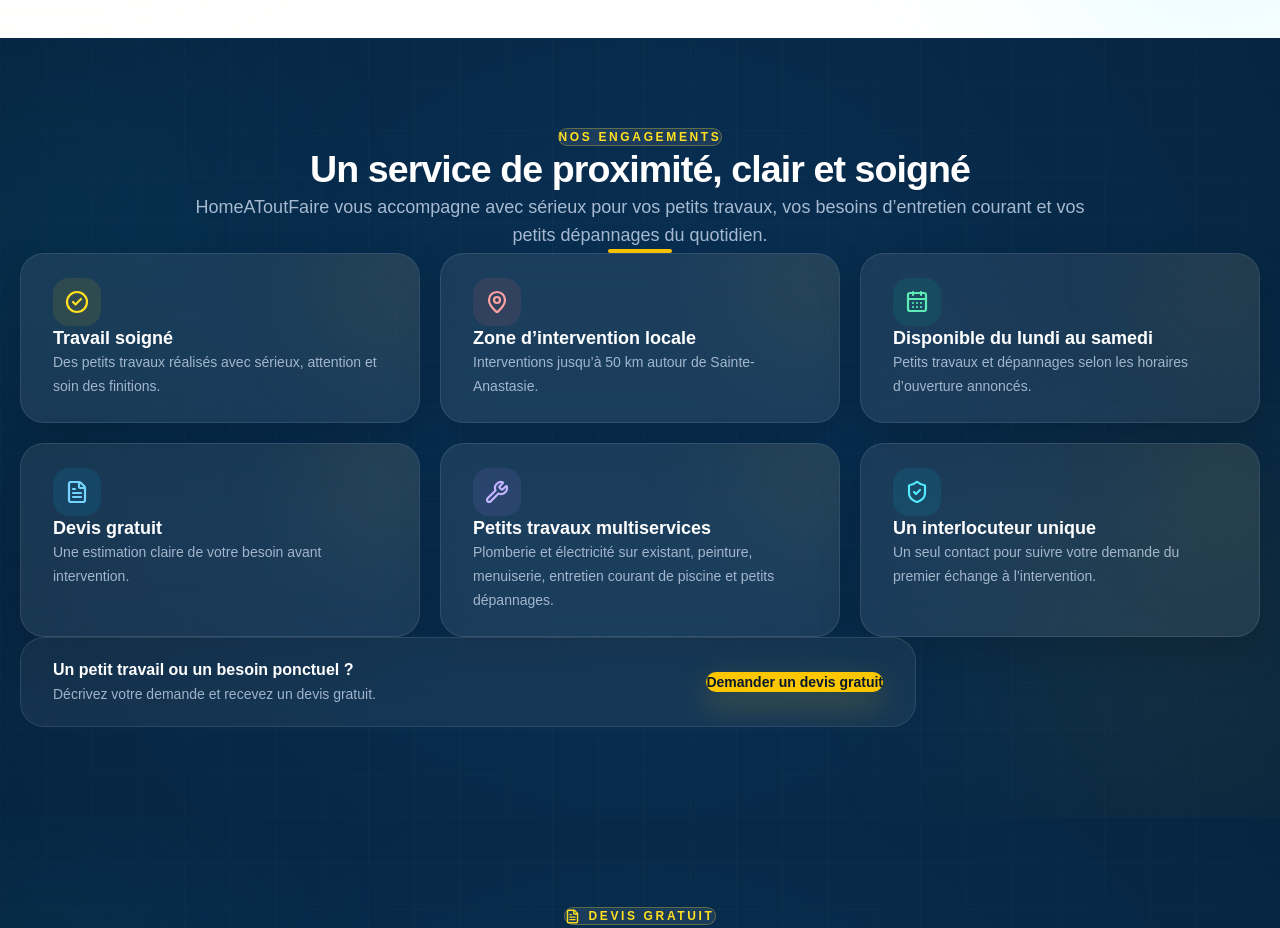
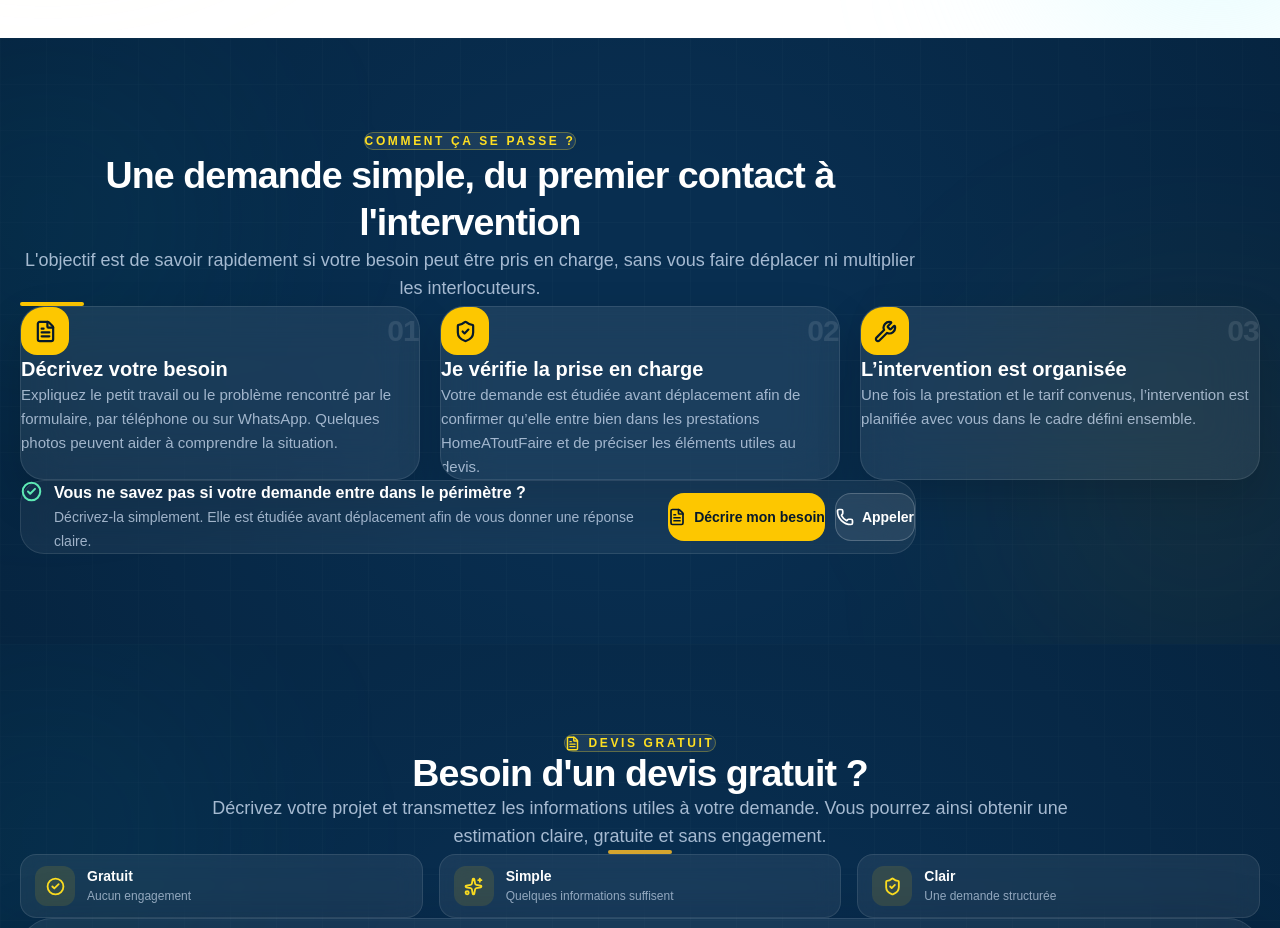
Before and after one commit to Thibal45/homeatoutfaire-premium, a Next.js app: page / in a window 1280 px wide. Shown: the part 4540-5468 px from the top of the page. Built offline with nearby package versions, Linux system fonts and the light colour scheme.

Commit message:
Clarification du parcours client
Remplace une section redondante par un parcours en trois étapes, avec accès direct au devis et à l’appel.

```diff
--- a/app/components/Stats.tsx
+++ b/app/components/Stats.tsx
@@ -2,10 +2,9 @@
 
 import { motion } from "framer-motion";
 import {
-  CalendarDays,
   CheckCircle2,
   FileText,
-  MapPin,
+  Phone,
   ShieldCheck,
   Wrench,
 } from "lucide-react";
@@ -22,65 +21,49 @@
   const analyticsWindow = window as GtagWindow;
 
   analyticsWindow.gtag?.("event", "click_quote", {
-    location: "stats",
+    location: "how_it_works",
   });
 }
 
-const commitments = [
+function trackPhoneClick() {
+  const analyticsWindow = window as GtagWindow;
+
+  analyticsWindow.gtag?.("event", "click_phone", {
+    contact_method: "phone",
+    location: "how_it_works",
+  });
+}
+
+const steps = [
   {
-    title: "Travail soigné",
+    number: "01",
+    title: "Décrivez votre besoin",
     description:
-      "Des petits travaux réalisés avec sérieux, attention et soin des finitions.",
-    icon: CheckCircle2,
-    iconClassName: "bg-yellow-400/10 text-yellow-300",
+      "Expliquez le petit travail ou le problème rencontré par le formulaire, par téléphone ou sur WhatsApp. Quelques photos peuvent aider à comprendre la situation.",
+    icon: FileText,
   },
   {
-    title: "Zone d’intervention locale",
+    number: "02",
+    title: "Je vérifie la prise en charge",
     description:
-      "Interventions jusqu’à 50 km autour de Sainte-Anastasie.",
-    icon: MapPin,
-    iconClassName: "bg-red-400/10 text-red-300",
+      "Votre demande est étudiée avant déplacement afin de confirmer qu’elle entre bien dans les prestations HomeAToutFaire et de préciser les éléments utiles au devis.",
+    icon: ShieldCheck,
   },
   {
-    title: "Disponible du lundi au samedi",
+    number: "03",
+    title: "L’intervention est organisée",
     description:
-      "Petits travaux et dépannages selon les horaires d’ouverture annoncés.",
-    icon: CalendarDays,
-    iconClassName: "bg-emerald-400/10 text-emerald-300",
-  },
-  {
-    title: "Devis gratuit",
-    description:
-      "Une estimation claire de votre besoin avant intervention.",
-    icon: FileText,
-    iconClassName: "bg-sky-400/10 text-sky-300",
-  },
-  {
-    title: "Petits travaux multiservices",
-    description:
-      "Plomberie et électricité sur existant, peinture, menuiserie, entretien courant de piscine et petits dépannages.",
+      "Une fois la prestation et le tarif convenus, l’intervention est planifiée avec vous dans le cadre défini ensemble.",
     icon: Wrench,
-    iconClassName: "bg-violet-400/10 text-violet-300",
-  },
-  {
-    title: "Un interlocuteur unique",
-    description:
-      "Un seul contact pour suivre votre demande du premier échange à l’intervention.",
-    icon: ShieldCheck,
-    iconClassName: "bg-cyan-400/10 text-cyan-300",
   },
 ];
 
 export default function Stats() {
   return (
     <section
-      id="engagements"
+      id="fonctionnement"
       className="relative overflow-hidden bg-[#082E50] py-16 text-white sm:py-20 lg:py-22"
     >
-      {/* =========================================================
-          FOND DÉCORATIF
-      ========================================================= */}
-
       <div
         aria-hidden="true"
         className="pointer-events-none absolute inset-0 overflow-hidden"
@@ -101,249 +84,118 @@
         <div className="absolute inset-0 bg-[radial-gradient(circle_at_center,transparent_25%,rgba(1,12,24,0.28)_100%)]" />
       </div>
 
-      {/* =========================================================
-          CONTENEUR PRINCIPAL
-      ========================================================= */}
-
       <div className="relative z-10 mx-auto w-full max-w-[1480px] px-5 sm:px-8 lg:px-10 xl:px-12">
-        <div
-          className="w-full"
-          style={{
-            width: "100%",
-            maxWidth: "1360px",
-            marginLeft: "auto",
-            marginRight: "auto",
-            boxSizing: "border-box",
-          }}
+        <div className="mx-auto w-full max-w-[1360px]">
+          <motion.div
+            initial={{ opacity: 0, y: 24 }}
+            whileInView={{ opacity: 1, y: 0 }}
+            viewport={{ once: true, amount: 0.25 }}
+            transition={{ duration: 0.6, ease: "easeOut" }}
+            className="mx-auto max-w-[900px] text-center"
           >
-          {/* =====================================================
-              EN-TÊTE CENTRÉ
-          ===================================================== */}
-
-          <motion.div
-            initial={{
-              opacity: 0,
-              y: 24,
-            }}
-            whileInView={{
-              opacity: 1,
-              y: 0,
-            }}
-            viewport={{
-              once: true,
-              amount: 0.25,
-            }}
-            transition={{
-              duration: 0.6,
-              ease: "easeOut",
-            }}
-            className="mb-10 flex w-full flex-col items-center justify-center sm:mb-12"
-            style={{
-              width: "100%",
-              boxSizing: "border-box",
-              textAlign: "center",
-            }}
-          >
-            <span
-              className="inline-flex rounded-full border border-yellow-300/30 bg-white/8 px-4 py-1.5 text-xs font-bold uppercase tracking-[0.22em] text-yellow-300"
-              style={{
-                alignSelf: "center",
-              }}
-            >
-              Nos engagements
+            <span className="inline-flex rounded-full border border-yellow-300/30 bg-white/8 px-4 py-1.5 text-xs font-bold uppercase tracking-[0.22em] text-yellow-300">
+              Comment ça se passe ?
             </span>
 
-            <h2
-              className="mt-4 text-3xl font-bold leading-tight tracking-tight text-white sm:text-[2.15rem] lg:text-[2.35rem]"
-              style={{
-                width: "100%",
-                maxWidth: "960px",
-                marginLeft: "auto",
-                marginRight: "auto",
-                paddingLeft: 0,
-                paddingRight: 0,
-                textAlign: "center",
-                textIndent: 0,
-                boxSizing: "border-box",
-              }}
-            >
-              Un service de proximité, clair et soigné
+            <h2 className="mt-4 text-3xl font-bold leading-tight tracking-tight text-white sm:text-[2.15rem] lg:text-[2.35rem]">
+              Une demande simple, du premier contact à l&apos;intervention
             </h2>
 
-            <p
-              className="mt-3 text-base leading-7 text-blue-100/75 sm:text-lg"
-              style={{
-                width: "100%",
-                maxWidth: "900px",
-                marginLeft: "auto",
-                marginRight: "auto",
-                paddingLeft: 0,
-                paddingRight: 0,
-                textAlign: "center",
-                textIndent: 0,
-                boxSizing: "border-box",
-              }}
-            >
-              HomeAToutFaire vous accompagne avec sérieux pour vos petits
-              travaux, vos besoins d’entretien courant et vos petits
-              dépannages du quotidien.
+            <p className="mt-3 text-base leading-7 text-blue-100/75 sm:text-lg">
+              L&apos;objectif est de savoir rapidement si votre besoin peut
+              être pris en charge, sans vous faire déplacer ni multiplier les
+              interlocuteurs.
             </p>
 
-            <div
-              className="mt-4 h-1 w-16 rounded-full bg-yellow-400"
-              style={{
-                alignSelf: "center",
-                marginLeft: "auto",
-                marginRight: "auto",
-              }}
-            />
+            <div className="mx-auto mt-4 h-1 w-16 rounded-full bg-yellow-400" />
           </motion.div>
 
-          {/* =====================================================
-              GRILLE
-          ===================================================== */}
-
-          <div className="grid gap-5 md:grid-cols-2 xl:grid-cols-3">
-            {commitments.map((commitment, index) => {
-              const Icon = commitment.icon;
+          <div className="mt-10 grid gap-5 lg:grid-cols-3">
+            {steps.map((step, index) => {
+              const Icon = step.icon;
 
               return (
                 <motion.article
-                  key={commitment.title}
-                  initial={{
-                    opacity: 0,
-                    y: 28,
-                  }}
-                  whileInView={{
-                    opacity: 1,
-                    y: 0,
-                  }}
-                  viewport={{
-                    once: true,
-                    amount: 0.25,
-                  }}
+                  key={step.number}
+                  initial={{ opacity: 0, y: 28 }}
+                  whileInView={{ opacity: 1, y: 0 }}
+                  viewport={{ once: true, amount: 0.25 }}
                   transition={{
                     duration: 0.5,
-                    delay: index * 0.07,
+                    delay: index * 0.08,
                     ease: "easeOut",
                   }}
-                  whileHover={{
-                    y: -5,
-                  }}
-                  className="group relative overflow-hidden rounded-3xl border border-white/10 bg-white/8 shadow-[0_18px_45px_rgba(0,0,0,0.16)] backdrop-blur-xl transition-all duration-300 hover:border-yellow-300/35 hover:bg-white/11"
-                  style={{
-                    boxSizing: "border-box",
-                    paddingTop: "24px",
-                    paddingRight: "32px",
-                    paddingBottom: "24px",
-                    paddingLeft: "32px",
-                  }}
+                  className="relative overflow-hidden rounded-3xl border border-white/10 bg-white/8 p-6 shadow-[0_18px_45px_rgba(0,0,0,0.16)] backdrop-blur-xl sm:p-7"
                 >
-                  <div
-                    aria-hidden="true"
-                    className="pointer-events-none absolute -right-10 -top-10 h-32 w-32 rounded-full bg-yellow-400/10 blur-3xl transition-all duration-300 group-hover:bg-yellow-400/20"
-                  />
-
-                  <div
-                    className="relative z-10"
-                    style={{
-                      width: "100%",
-                      boxSizing: "border-box",
-                    }}
-                  >
-                    <div
-                      className={`flex h-12 w-12 items-center justify-center rounded-2xl ${commitment.iconClassName}`}
-                    >
-                      <Icon
-                        size={24}
-                        strokeWidth={2.2}
-                      />
+                  <div className="flex items-center justify-between">
+                    <div className="flex h-12 w-12 items-center justify-center rounded-2xl bg-yellow-400 text-[#06192B]">
+                      <Icon size={23} strokeWidth={2.3} />
                     </div>
 
-                    <h3
-                      className="mt-4 text-lg font-semibold leading-6 text-white"
-                      style={{
-                        marginLeft: 0,
-                        paddingLeft: 0,
-                      }}
-                    >
-                      {commitment.title}
+                    <span className="text-3xl font-black tracking-tight text-white/10">
+                      {step.number}
+                    </span>
+                  </div>
+
+                  <h3 className="mt-5 text-xl font-bold text-white">
+                    {step.title}
                   </h3>
 
-                    <p
-                      className="mt-2 block w-full text-sm leading-6 text-blue-100/70"
-                      style={{
-                        marginLeft: 0,
-                        paddingLeft: 0,
-                        paddingRight: 0,
-                        textIndent: 0,
-                        boxSizing: "border-box",
-                        overflowWrap: "break-word",
-                      }}
-                    >
-                      {commitment.description}
+                  <p className="mt-3 text-sm leading-6 text-blue-100/70 sm:text-[15px]">
+                    {step.description}
                   </p>
-                  </div>
                 </motion.article>
               );
             })}
           </div>
 
-          {/* =====================================================
-              CTA BAS
-          ===================================================== */}
+          <motion.div
+            initial={{ opacity: 0, y: 22 }}
+            whileInView={{ opacity: 1, y: 0 }}
+            viewport={{ once: true, amount: 0.3 }}
+            transition={{ duration: 0.55, delay: 0.12, ease: "easeOut" }}
+            className="mx-auto mt-8 max-w-4xl rounded-3xl border border-white/10 bg-white/6 p-5 backdrop-blur-xl sm:p-6"
+          >
+            <div className="flex flex-col gap-5 lg:flex-row lg:items-center lg:justify-between">
+              <div className="flex max-w-2xl items-start gap-3">
+                <CheckCircle2
+                  size={21}
+                  strokeWidth={2.3}
+                  className="mt-0.5 shrink-0 text-emerald-300"
+                />
 
-          <motion.div
-            initial={{
-              opacity: 0,
-              y: 24,
-            }}
-            whileInView={{
-              opacity: 1,
-              y: 0,
-            }}
-            viewport={{
-              once: true,
-              amount: 0.3,
-            }}
-            transition={{
-              duration: 0.55,
-              delay: 0.12,
-              ease: "easeOut",
-            }}
-            className="mx-auto mt-10 flex max-w-4xl flex-col justify-between gap-4 overflow-hidden rounded-3xl border border-white/10 bg-white/6 backdrop-blur-xl sm:flex-row sm:items-center"
-            style={{
-              boxSizing: "border-box",
-              paddingTop: "20px",
-              paddingRight: "32px",
-              paddingBottom: "20px",
-              paddingLeft: "32px",
-            }}
-          >
-            <div className="min-w-0">
-              <p className="m-0 font-semibold text-white">
-                Un petit travail ou un besoin ponctuel ?
+                <div>
+                  <p className="font-semibold text-white">
+                    Vous ne savez pas si votre demande entre dans le périmètre ?
                   </p>
 
-              <p
-                className="mt-1 text-sm leading-6 text-blue-100/70"
-                style={{
-                  marginLeft: 0,
-                  paddingLeft: 0,
-                  textIndent: 0,
-                }}
-              >
-                Décrivez votre demande et recevez un devis gratuit.
+                  <p className="mt-1 text-sm leading-6 text-blue-100/70">
+                    Décrivez-la simplement. Elle est étudiée avant déplacement
+                    afin de vous donner une réponse claire.
                   </p>
                 </div>
+              </div>
 
+              <div className="flex shrink-0 flex-col gap-2.5 sm:flex-row">
                 <a
                   href="#devis"
                   onClick={trackQuoteClick}
-              className="inline-flex shrink-0 items-center justify-center rounded-2xl bg-yellow-400 px-6 py-3 text-sm font-bold text-[#06192B] shadow-[0_12px_32px_rgba(250,204,21,0.22)] transition-all duration-300 hover:-translate-y-0.5 hover:bg-yellow-300"
+                  className="inline-flex min-h-12 items-center justify-center gap-2 rounded-2xl bg-yellow-400 px-5 py-3 text-sm font-bold text-[#06192B] transition-all hover:-translate-y-0.5 hover:bg-yellow-300"
                 >
-              Demander un devis gratuit
+                  <FileText size={18} strokeWidth={2.3} />
+                  Décrire mon besoin
                 </a>
+
+                <a
+                  href="tel:0618085598"
+                  onClick={trackPhoneClick}
+                  className="inline-flex min-h-12 items-center justify-center gap-2 rounded-2xl border border-white/20 bg-white/8 px-5 py-3 text-sm font-semibold text-white transition-all hover:-translate-y-0.5 hover:border-yellow-300/50 hover:bg-white/12"
+                >
+                  <Phone size={18} strokeWidth={2.3} />
+                  Appeler
+                </a>
+              </div>
+            </div>
           </motion.div>
         </div>
       </div>
```
Lines whose indentation alone changed are shown as unchanged.
